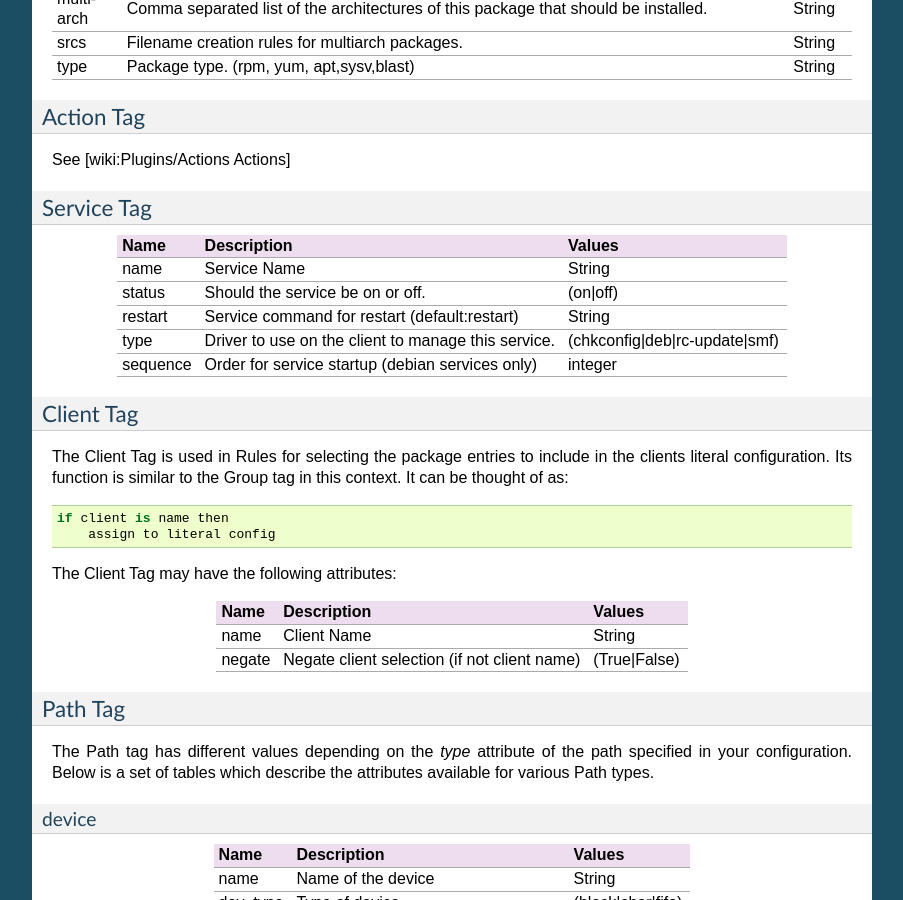
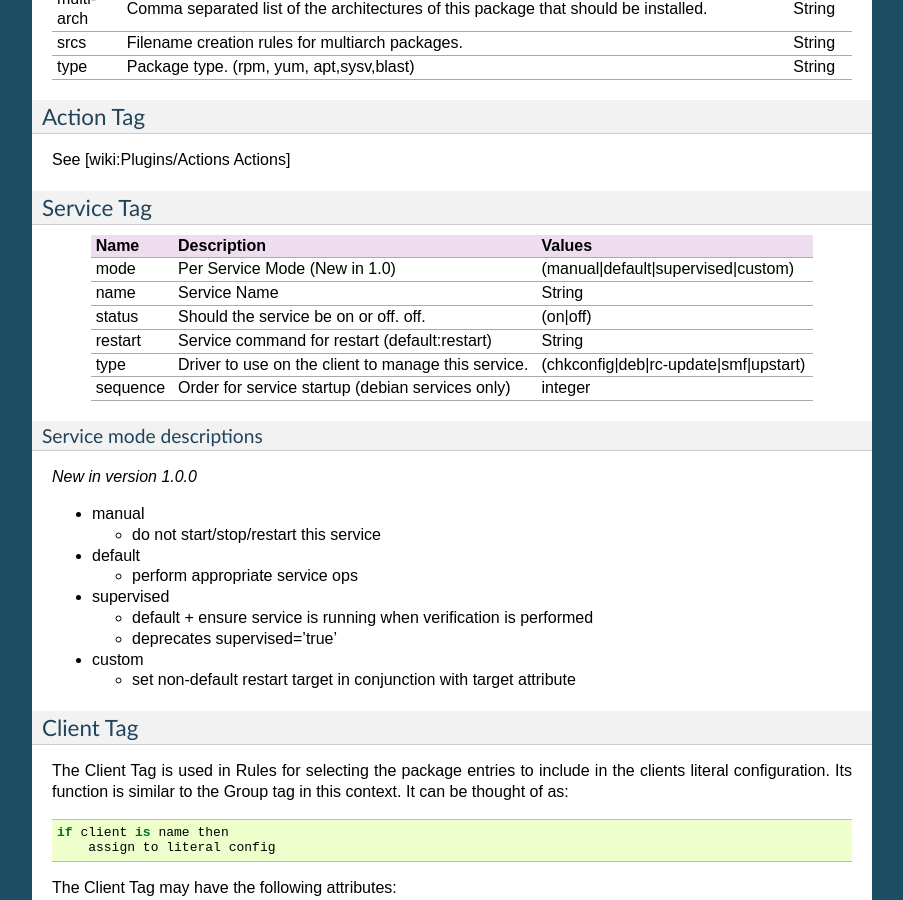
Before and after one commit to Bcfg2/bcfg2, a Sphinx documentation site: the page built from doc/server/plugins/generators/rules.txt, in a window 1280 px wide and 900 px high, scrolled down 1573 px. Shown: the whole window, without its empty margins (198-1101 px from the left). Built offline with Sphinx 7.4.7, drawn with Linux system fonts in a browser that asks for light colours; some of the changed text lies outside the part shown.

Commit message:
doc: Add new service mode information
Signed-off-by: Sol Jerome <solj@ices.utexas.edu>

git-svn-id: https://svn.mcs.anl.gov/repos/bcfg/trunk/bcfg2@5785 ce84e21b-d406-0410-9b95-82705330c041

```diff
--- a/doc/client/paranoid.txt
+++ b/doc/client/paranoid.txt
@@ -26,7 +26,7 @@ How do I use it?
 
 This will save a copy of the replaced file in ``/var/cache/bcfg2``,
 but it'll be named as the path to the file with /'s replaced
-by _'s. For example, the old `/etc/hosts` will be named
+by _'s. For example, the old ``/etc/hosts`` will be named
 ``/var/cache/bcfg2/etc_hosts``.
 
 Extra configuration
@@ -39,5 +39,5 @@ in 1.0. For the following section in bcfg2.conf::
     path = /my/custom/backup/path
     max_copies = 5
 
-You will have the file backups store in /my/custom/backup/path. This
+You will have the file backups store in ``/my/custom/backup/path``. This
 will also keep the five most recent backups of files.
--- a/doc/server/plugins/generators/rules.txt
+++ b/doc/server/plugins/generators/rules.txt
@@ -116,23 +116,52 @@ See [wiki:Plugins/Actions Actions]
 Service Tag
 -----------
 
-+----------+-----------------------------+-------------------------------+
-| Name     | Description                 | Values                        |
-+==========+=============================+===============================+
-| name     | Service Name                | String                        |
-+----------+-----------------------------+-------------------------------+
-| status   | Should the service be on or | (on|off)                      |
-|          | off.                        |                               |
-+----------+-----------------------------+-------------------------------+
-| restart  | Service command for restart | String                        |
-|          | (default:restart)           |                               |
-+----------+-----------------------------+-------------------------------+
-| type     | Driver to use on the client | (chkconfig|deb|rc-update|smf) |
-|          | to manage this service.     |                               |
-+----------+-----------------------------+-------------------------------+
-| sequence | Order for service startup   | integer                       |
-|          | (debian services only)      |                               |
-+----------+-----------------------------+-------------------------------+
++----------+--------------------------+---------------------------------------+
+| Name     | Description              | Values                                |
++==========+==========================+=======================================+
+| mode     | Per Service Mode (New in | (manual|default|supervised|custom)    |
+|          | 1.0)                     |                                       |
++----------+--------------------------+---------------------------------------+
+| name     | Service Name             | String                                |
++----------+--------------------------+---------------------------------------+
+| status   | Should the service be    | (on|off)                              |
+|          | on or off.               |                                       |
+|          | off.                     |                                       |
++----------+--------------------------+---------------------------------------+
+| restart  | Service command for      | String                                |
+|          | restart                  |                                       |
+|          | (default:restart)        |                                       |
++----------+--------------------------+---------------------------------------+
+| type     | Driver to use on the     | (chkconfig|deb|rc-update|smf|upstart) |
+|          | client to manage this    |                                       |
+|          | service.                 |                                       |
++----------+--------------------------+---------------------------------------+
+| sequence | Order for service        | integer                               |
+|          | startup (debian services |                                       |
+|          | only)                    |                                       |
++----------+--------------------------+---------------------------------------+
+
+Service mode descriptions
+^^^^^^^^^^^^^^^^^^^^^^^^^
+
+`New in version 1.0.0`
+
+* manual
+
+  * do not start/stop/restart this service
+
+* default
+
+  * perform appropriate service ops
+
+* supervised
+
+  * default + ensure service is running when verification is performed
+  * deprecates supervised='true'
+
+* custom
+
+  * set non-default restart target in conjunction with target attribute
 
 Client Tag
 ----------
```
Also changed, not shown: doc/client/index.txt (+21 -0 lines).
